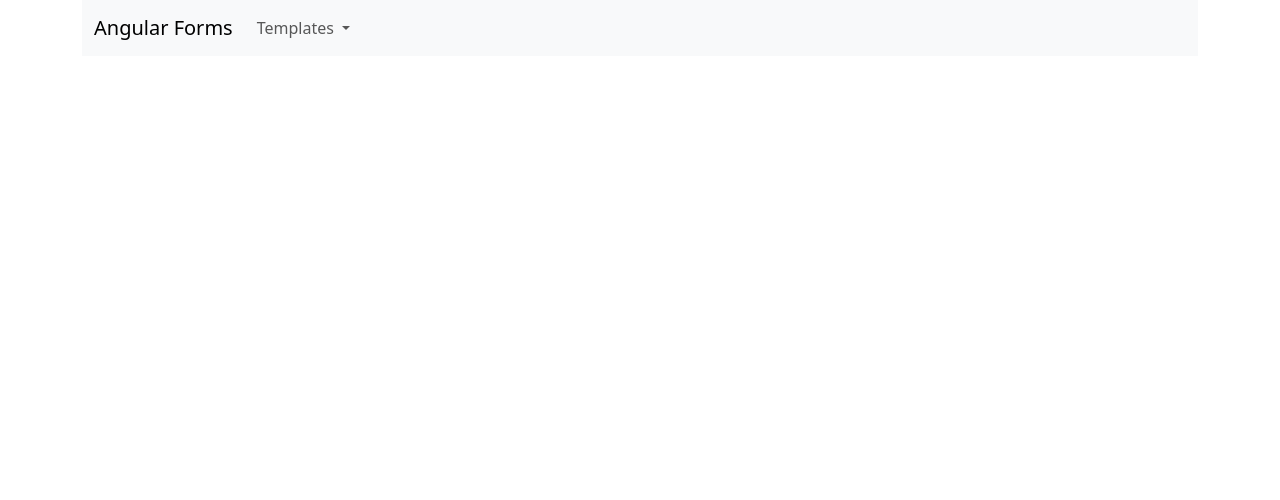
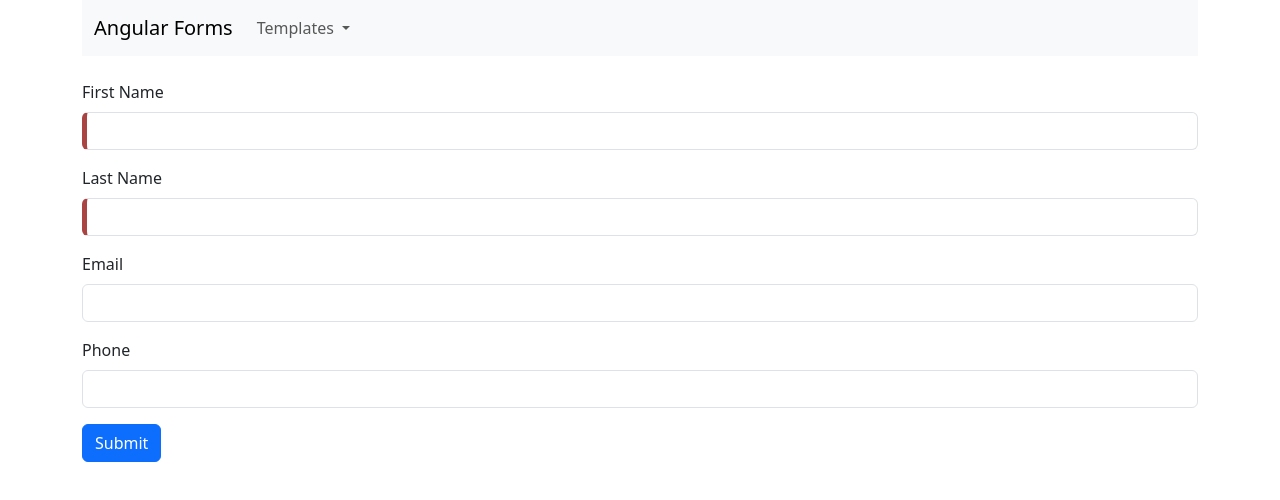
Before and after one commit to brhega/angular-forms, an Angular app in the folder angular-forms/: page /template-3 in a window 1280 px wide. Before the commit this address led to /. Shown: the top 500 px of the page. Built offline with nearby package versions, Linux system fonts and the light colour scheme.

Commit message:
copy contents for template 3

```diff
--- a/angular-forms/src/app/app.component.html
+++ b/angular-forms/src/app/app.component.html
@@ -14,6 +14,7 @@
             <ul class="dropdown-menu" aria-labelledby="navbarDropdownMenuLink">
               <li><button class="dropdown-item" type="button" [routerLink]="['/template-1']">Template 1</button></li>
               <li><button class="dropdown-item" type="button" [routerLink]="['/template-2']">Template 2</button></li>
+              <li><button class="dropdown-item" type="button" [routerLink]="['/template-3']">Template 3</button></li>
             </ul>
           </li>
         </ul>
--- a/angular-forms/src/app/app.routes.ts
+++ b/angular-forms/src/app/app.routes.ts
@@ -1,9 +1,11 @@
 import { Routes } from '@angular/router';
 import { Template1Component } from './template-1/template-1.component';
 import { Template2Component } from './template-2/template-2.component';
+import { Template3Component } from './template-3/template-3.component';
 
 export const routes: Routes = [
   { path: 'template-1', component: Template1Component },
   { path: 'template-2', component: Template2Component },
+  { path: 'template-3', component: Template3Component },
   { path: '', redirectTo: 'template-1', pathMatch: 'full' },
 ];
--- /dev/null
+++ b/angular-forms/src/app/template-3/RegistrationModel.ts
@@ -0,0 +1,8 @@
+export class RegistrationModel {
+    constructor(
+      public firstName?: string,
+      public lastName?: string,
+      public email?: string,
+      public phone?: string,
+    ) {}
+  }
--- /dev/null
+++ b/angular-forms/src/app/template-3/template-3.component.html
@@ -0,0 +1,35 @@
+<div>
+    <form (ngSubmit)="onSubmit(templateForm)" #templateForm="ngForm">
+        <div class="mb-3">
+            <label for="name" class="form-label">First Name</label>
+            <input type="text" id="firstName" name="firstName" class="form-control" required
+                [(ngModel)]="formModel.firstName" #firstName="ngModel"/>
+            @if (firstName.invalid && firstName.touched) {
+                <p class="text-danger">First Name is required</p>
+            }
+        </div>
+
+        <div class="mb-3">
+            <label for="name" class="form-label">Last Name</label>
+            <input type="text" id="lastName" name="lastName" class="form-control" required
+                [(ngModel)]="formModel.lastName" #lastName="ngModel"/>
+            @if (lastName.invalid && lastName.touched) {
+                <p class="text-danger">First Name is required</p>
+            }
+        </div>
+
+        <div class="mb-3">
+            <label for="email" class="form-label">Email</label>
+            <input type="email" id="email" name="email" class="form-control" [(ngModel)]="formModel.email"/>
+        </div>
+
+        <div class="mb-3">
+            <label for="phone" class="form-label">Phone</label>
+            <input type="text" id="phone" name="phone" class="form-control" [(ngModel)]="formModel.phone"/>
+        </div>
+
+        <div class="mb-3">
+            <button class="btn btn-primary" type="submit">Submit</button>
+        </div>
+    </form>
+</div>
--- /dev/null
+++ b/angular-forms/src/app/template-3/template-3.component.scss
@@ -0,0 +1,6 @@
+.ng-valid[required], .ng-valid.required  {
+    border-left: 5px solid #42A948; /* green */
+  }
+  .ng-invalid:not(form)  {
+    border-left: 5px solid #a94442; /* red */
+  }
--- /dev/null
+++ b/angular-forms/src/app/template-3/template-3.component.ts
@@ -0,0 +1,27 @@
+import { Component } from '@angular/core';
+import { RegistrationModel } from './RegistrationModel';
+import { FormsModule, NgForm } from '@angular/forms';
+
+@Component({
+  selector: 'app-template-3',
+  imports: [FormsModule],
+  templateUrl: './template-3.component.html',
+  styleUrl: './template-3.component.scss'
+})
+export class Template3Component {
+  formModel = new RegistrationModel();
+
+  public onSubmit(form: NgForm): void {
+    if (!form.valid) {
+      form.control.markAllAsTouched();
+    }
+    else {
+      alert(`Form Submitted!\n
+        First Name: ${this.formModel.firstName}
+        Last Name: ${this.formModel.lastName}
+        Email: ${this.formModel.email}
+        Phone: ${this.formModel.phone}`);
+
+    }
+  }
+}
```
Also changed, not shown: 1 other file (tests, documents, lock files or other folders).
